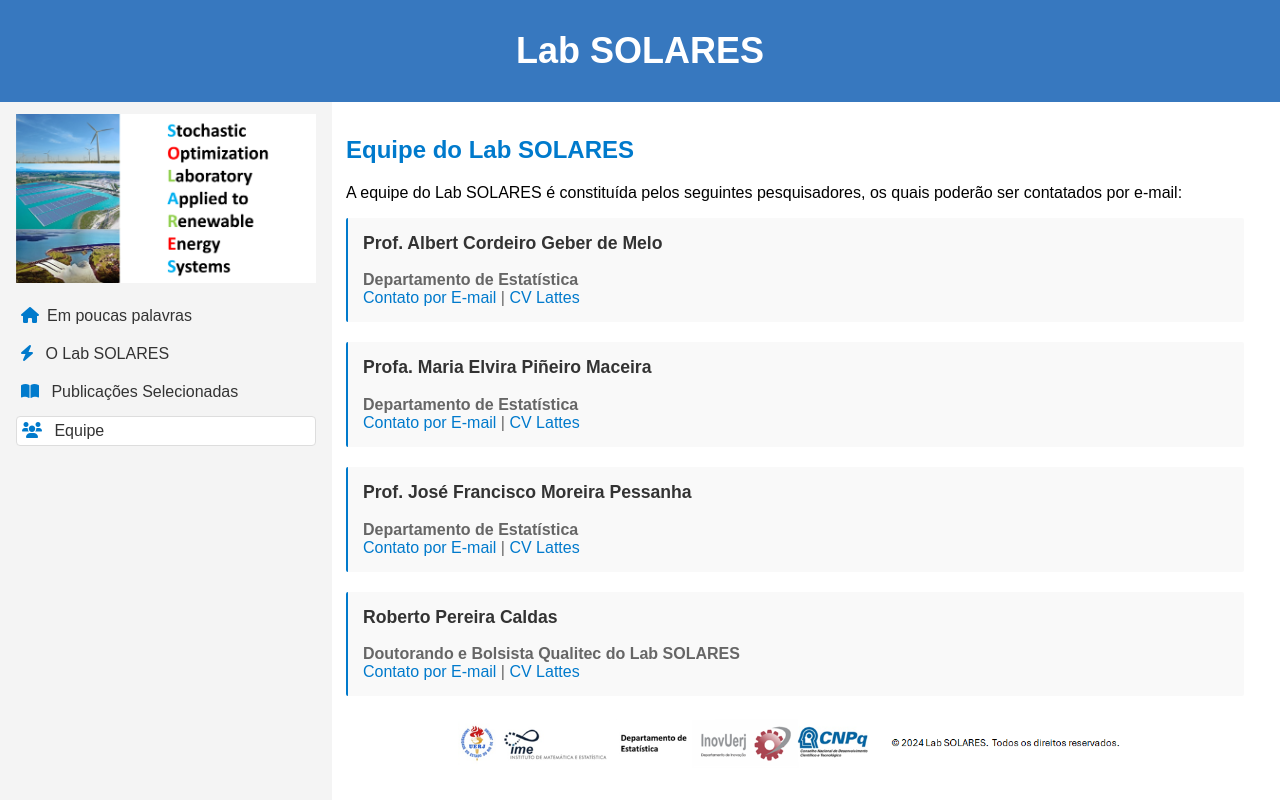
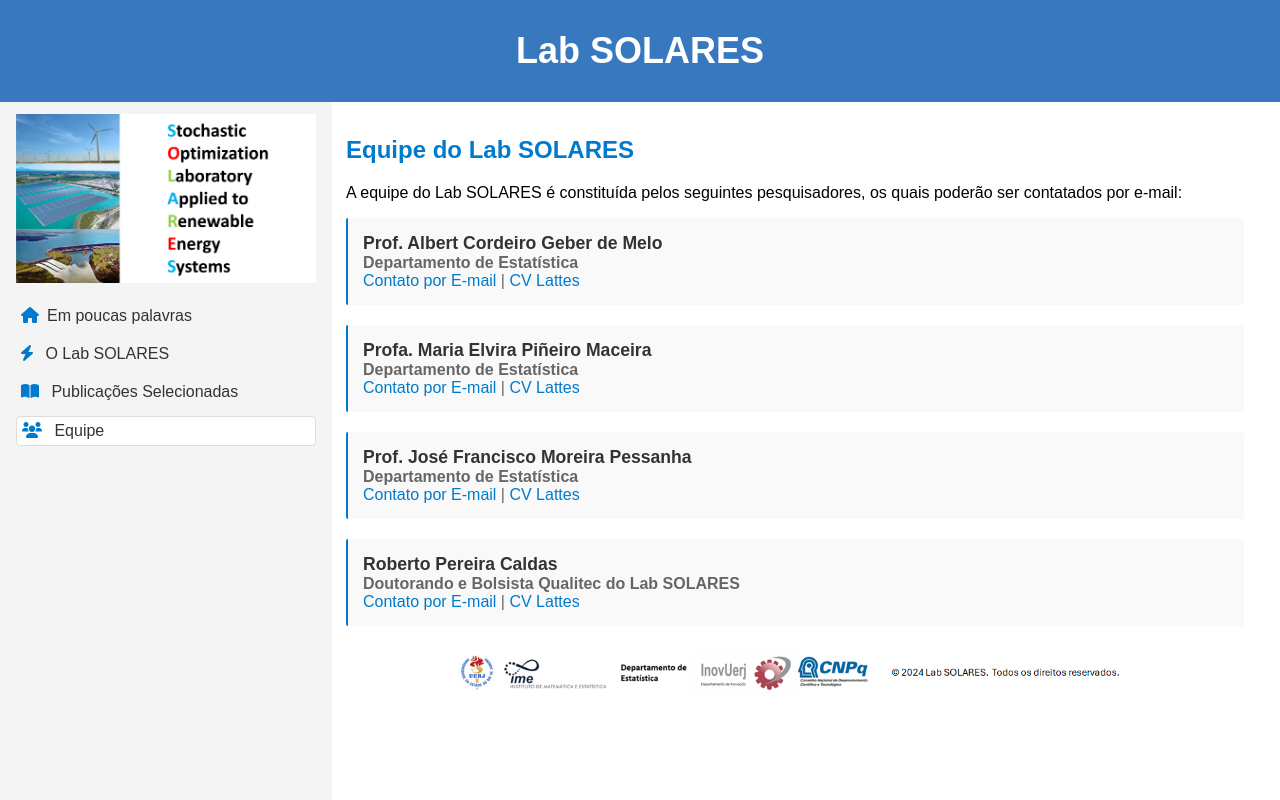
Before and after one commit to LabSolares-UERJ/main, a Jekyll site: the page built from documentation/equipe.html, in a window 1280 px wide. Shown: the top 800 px of the page. Built offline with Jekyll 4.4.1, drawn with Linux system fonts in a browser that asks for light colours.

Commit message:
Update main.css

```diff
--- a/assets/main.css
+++ b/assets/main.css
@@ -184,6 +184,7 @@ ul li a i {
 
 .team-member h3 {
     margin-top: 0; /* Remove o espaçamento superior do título */
+    margin-bottom: 0; /* Adicionado */
     color: #333; /* Cor do título */
     font-size: 1.1em; /* Tamanho da fonte do título. Antes: 1.5 */
 }
```
